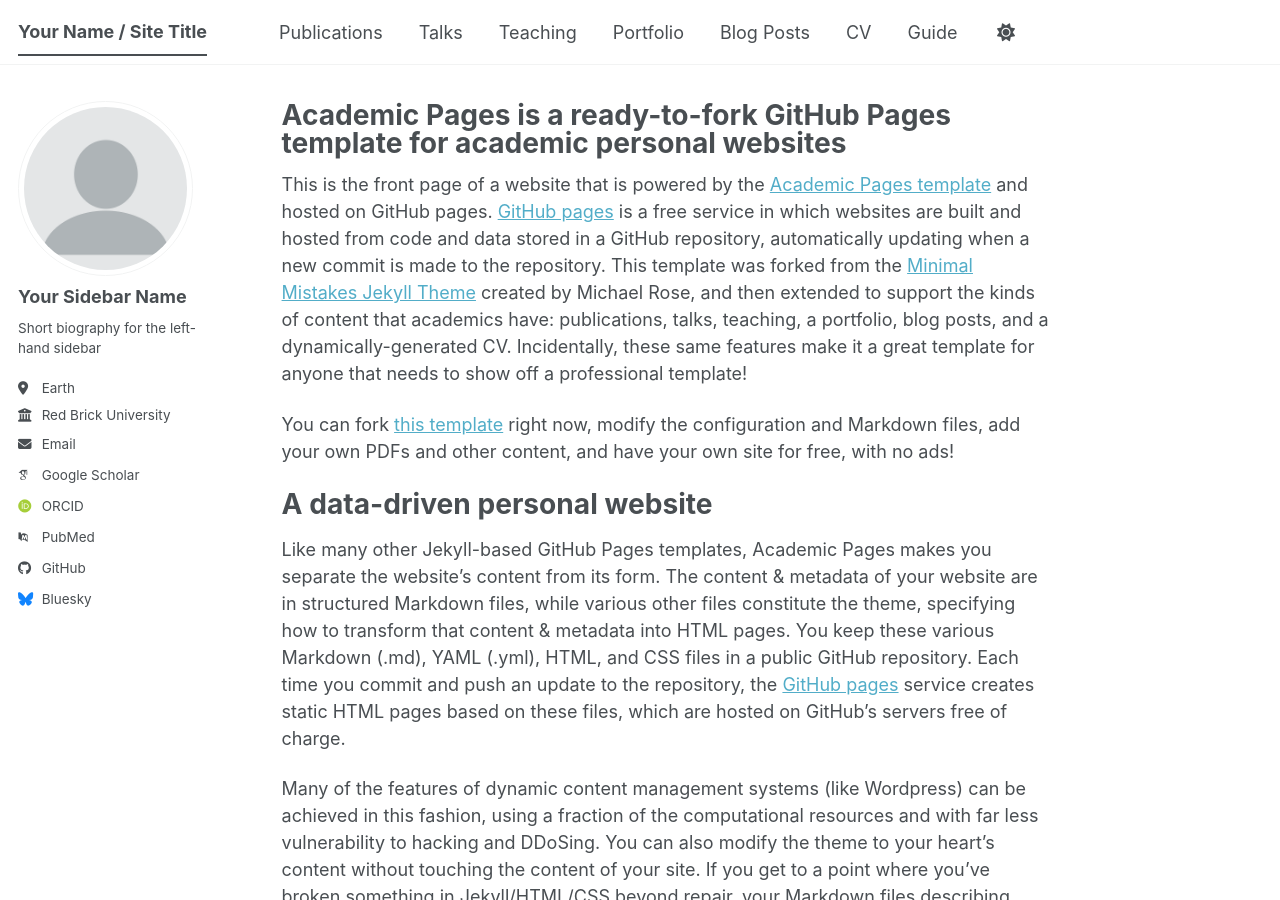
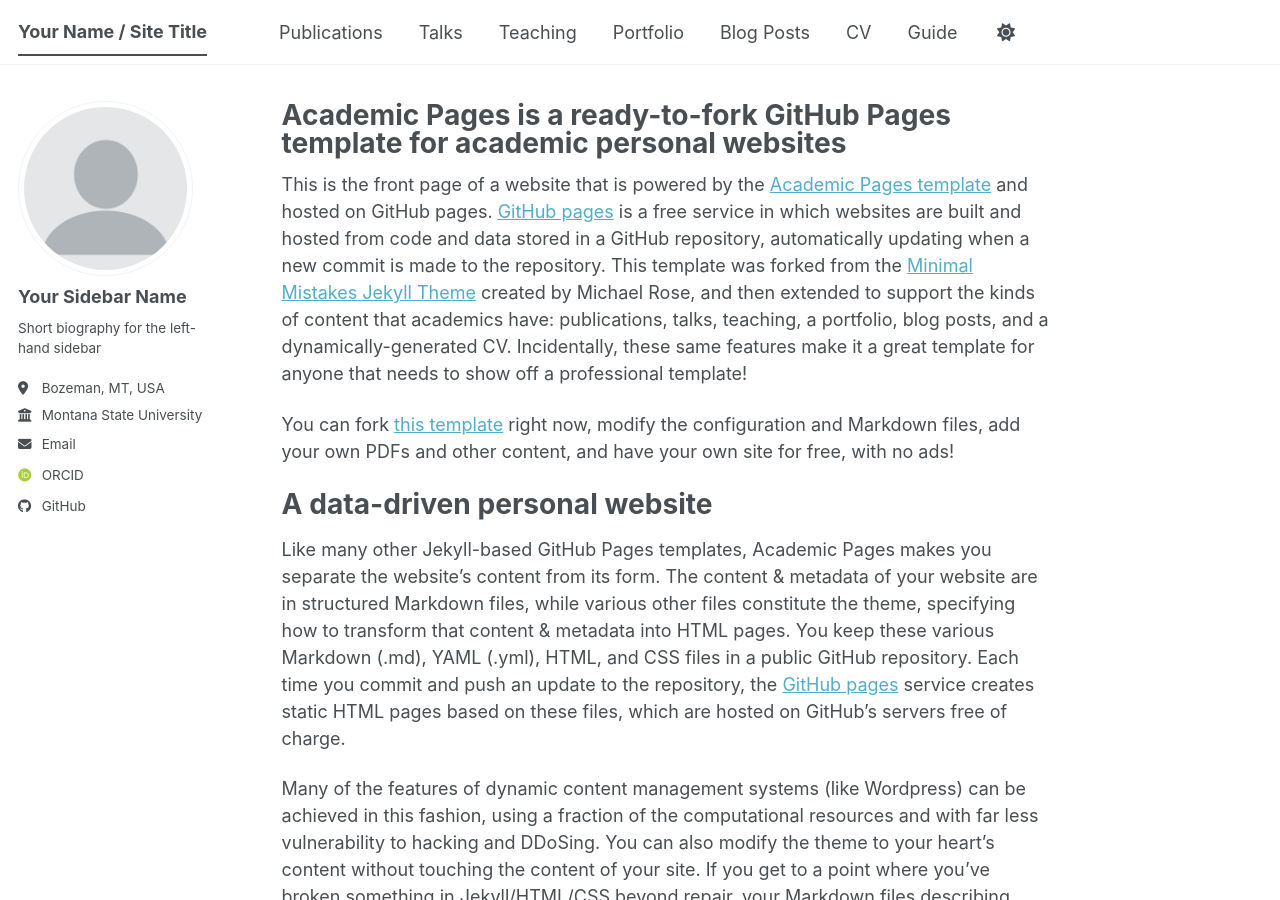
Before and after one commit to jacobsriraman/jacobsriraman.github.io, a Jekyll site: the page built from _pages/about.md, in a window 1280 px wide and 900 px high. Built offline with Jekyll 4.4.1, drawn with Linux system fonts in a browser that asks for light colours; some web fonts are replaced; a script bundle is joined from its source files by our own code; library files that are not in the unit come from our copies.

Commit message:
Add personal info

```diff
--- a/_config.yml
+++ b/_config.yml
@@ -27,21 +27,21 @@ author:
   name             : "Your Sidebar Name"
   pronouns         : # example: "she/her"
   bio              : "Short biography for the left-hand sidebar"
-  location         : "Earth"
-  employer         : "Red Brick University"
+  location         : "Bozeman, MT, USA"
+  employer         : "Montana State University"
   uri              : # URL
-  email            : "none@example.org"
+  email            : "jacobsriraman@montana.edu"
 
   # Academic websites
   academia         : # URL
   arxiv            : # URL - Update with the correct link to your profile
-  googlescholar    : "https://scholar.google.com/citations?user=PS_CX0AAAAAJ"
+  googlescholar    : #"https://scholar.google.com/citations?user=PS_CX0AAAAAJ"
   inspire-hep      : # URL
   impactstory      : # URL
-  orcid            : "https://orcid.org/yourorcidurl"
+  orcid            : "https://orcid.org/0009-0002-9050-3762"
   semantic         : # URL
   ssrn             : # URL
-  pubmed           : "https://www.ncbi.nlm.nih.gov/pubmed/?term=john+snow"
+  pubmed           : #"https://www.ncbi.nlm.nih.gov/pubmed/?term=john+snow"
   researchgate     : # URL
   scopus           : # URL
   zotero           : # URL
@@ -51,13 +51,13 @@ author:
   bitbucket        : # Username - Update with your username on the site
   codepen          : # Username
   dribbble         : # Username
-  github           : "academicpages"
+  github           : "jacobsriraman"
   kaggle           : # Username
   stackoverflow    : # User number or user number and name (i.e., use "1" or "1/jeff-atwood")
 
   # Social media
   artstation       : # Username
-  bluesky          : "bsky.app" # Replace this with you Bluesky username
+  bluesky          : #"bsky.app" # Replace this with you Bluesky username
   facebook         : # Username
   flickr           : # Username
   foursquare       : # Username
```
